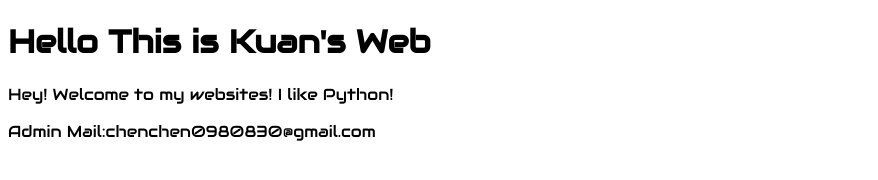
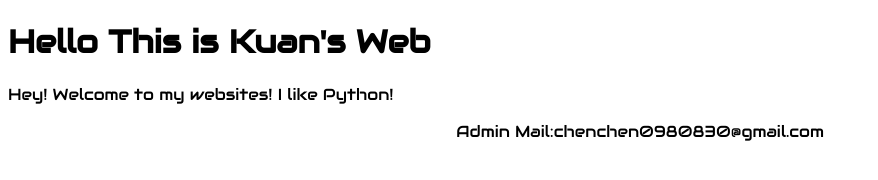
Before and after one commit to KuanKuanTan/Web, a plain HTML site: page index.html in a window 1280 px wide. Shown: the whole page, without its empty margins (0-878 px from the left). Drawn offline with Linux system fonts and the light colour scheme.

Commit message:
Update index.html

```diff
--- a/index.html
+++ b/index.html
@@ -12,6 +12,6 @@
     <body>
         <h1>Hello This is Kuan's Web</h1>
         <p>Hey! Welcome to my websites! I like Python!</p>
-        <h10 style="text-align:center; vertical-align: bottom">Admin Mail:chenchen0980830@gmail.com</h10>
+        <p style="text-align:center; vertical-align: bottom">Admin Mail:chenchen0980830@gmail.com</p>
     </body>
 </html>
```
